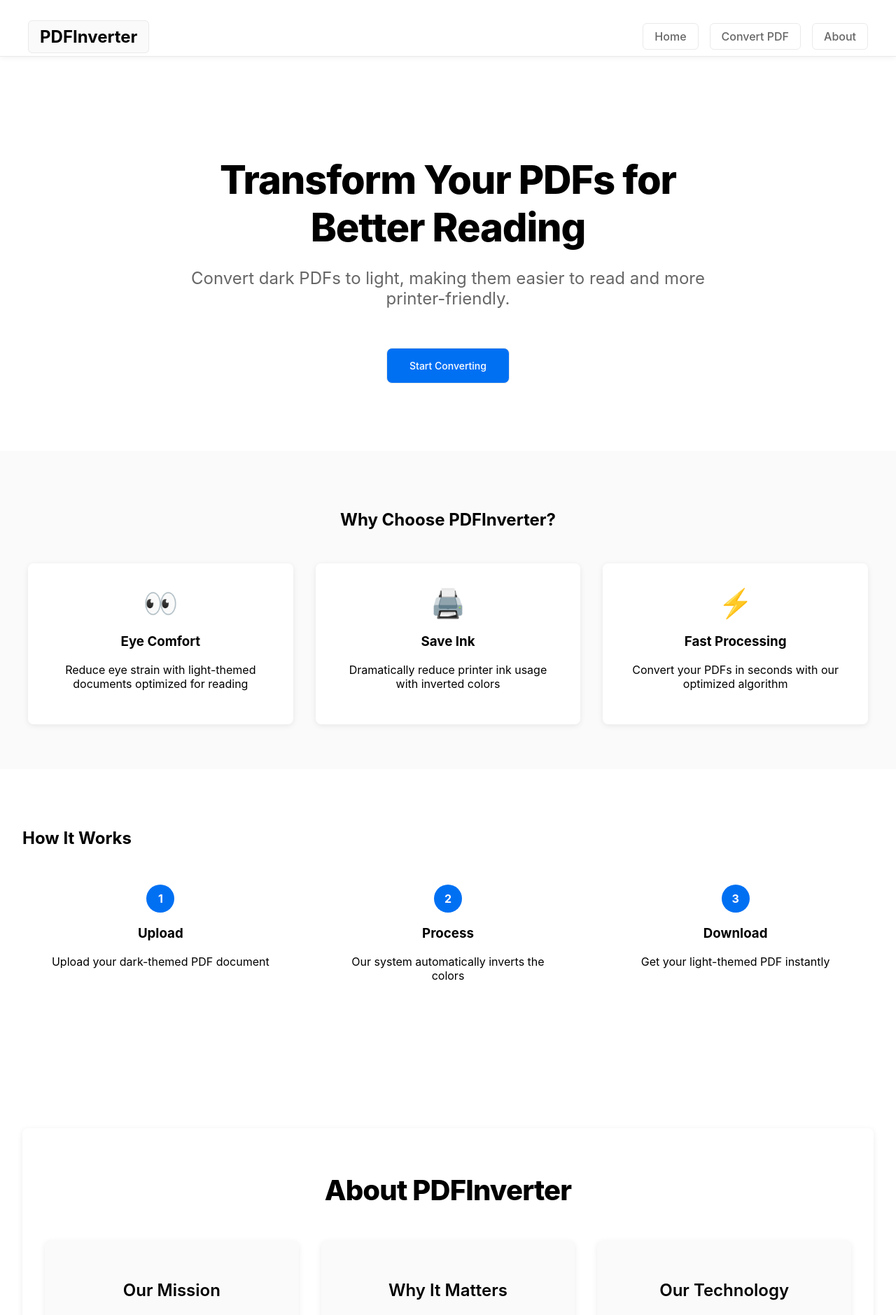
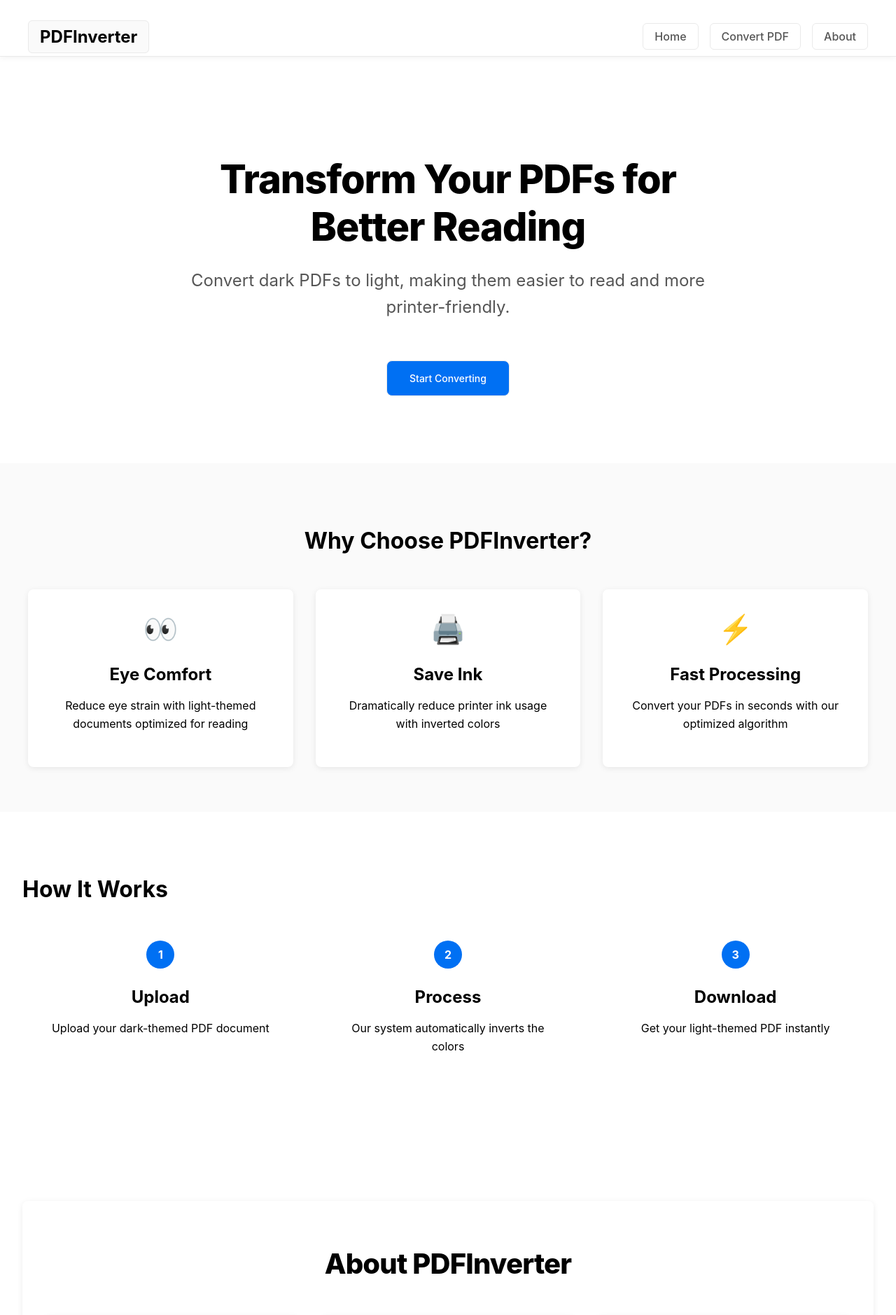
Before and after one commit to SiddheshKanawade/pdf-color-converter, a Flask app: page / in a window 1280 px wide. Shown: the top 1879 px of the page at 70% size. Run offline with Flask 3, Linux system fonts and the light colour scheme; parts of the project's set-up code (start-up, migrations or seed data) failed here and were passed over; some libraries are stand-ins or nearby versions.

Commit message:
add: seo

```diff
--- a/static/style.css
+++ b/static/style.css
@@ -1,7 +1,7 @@
 /* Base styles */
 :root {
     --primary-color: #000;
-    --secondary-color: #666;
+    --secondary-color: #555;
     --accent-color: #0070f3;
     --background-color: #fafafa;
     --border-color: #eaeaea;
@@ -419,11 +419,24 @@ footer {
 
 h1 {
     color: #000;
-    margin-bottom: 32px;
+    margin-bottom: 1.5rem;
     font-size: 2.5rem;
     font-weight: 800;
     text-align: center;
     letter-spacing: -0.02em;
+    line-height: 1.2;
+}
+
+h2 {
+    font-size: 2rem;
+    margin-bottom: 1.25rem;
+    line-height: 1.3;
+}
+
+h3 {
+    font-size: 1.5rem;
+    margin-bottom: 1rem;
+    line-height: 1.4;
 }
 
 form {
@@ -611,3 +624,53 @@ a:hover {
     background-color: var(--hover-color);
     transform: translateY(-2px);
 }
+
+/* SEO improvements for text contrast and readability */
+:root {
+    --primary-color: #000;
+    --secondary-color: #555;
+    /* Darkened for better contrast */
+    --accent-color: #0070f3;
+    --background-color: #fafafa;
+    --border-color: #eaeaea;
+    --hover-color: #0051b3;
+}
+
+/* Improve heading hierarchy */
+h1 {
+    font-size: 2.5rem;
+    margin-bottom: 1.5rem;
+    line-height: 1.2;
+}
+
+h2 {
+    font-size: 2rem;
+    margin-bottom: 1.25rem;
+    line-height: 1.3;
+}
+
+h3 {
+    font-size: 1.5rem;
+    margin-bottom: 1rem;
+    line-height: 1.4;
+}
+
+/* Improve text readability */
+p {
+    line-height: 1.6;
+    margin-bottom: 1rem;
+}
+
+/* Ensure proper focus states for accessibility */
+a:focus,
+button:focus {
+    outline: 2px solid var(--accent-color);
+    outline-offset: 2px;
+}
+
+/* Improve link accessibility */
+.footer-link:focus,
+.nav-links a:focus {
+    outline: 2px solid var(--accent-color);
+    outline-offset: 2px;
+}
--- a/templates/about.html
+++ b/templates/about.html
@@ -1,6 +1,9 @@
 {% extends "base.html" %}
 
-{% block title %}About - PDFInverter{% endblock %}
+{% block title %}About - PDF Color Inverter Tool{% endblock %}
+{% block ogtitle %}About PDFInverter - PDF Color Inverting Tool{% endblock %}
+{% block ogdescription %}Learn about our mission to make PDFs more readable and printer-friendly. Discover how our PDF color inverter works.{% endblock %}
+{% block canonical %}about{% endblock %}
 
 {% block content %}
 <section class="about-section">
--- a/templates/base.html
+++ b/templates/base.html
@@ -3,8 +3,34 @@
 <head>
     <meta charset="UTF-8">
     <meta name="viewport" content="width=device-width, initial-scale=1.0">
-    <title>{% block title %}PDF Color Inverter{% endblock %}</title>
+    <meta name="description" content="Convert dark PDFs to light versions. Make your PDFs easier to read and printer-friendly with our free online tool.">
+    <meta name="keywords" content="PDF converter, dark to light PDF, PDF color inverter, eye-friendly PDF, printer-friendly PDF">
+    <meta name="author" content="PDFInverter">
+    <meta property="og:title" content="{% block ogtitle %}PDFInverter - Convert Dark PDFs to Light{% endblock %}">
+    <meta property="og:description" content="{% block ogdescription %}Transform dark PDFs into light, eye-friendly documents. Perfect for reading and printing.{% endblock %}">
+    <meta property="og:type" content="website">
+    <meta property="og:url" content="{{ request.url }}">
+    <meta name="twitter:card" content="summary">
+    <meta name="robots" content="index, follow">
+    <link rel="canonical" href="{{ request.url_root }}{% block canonical %}{% endblock %}">
+    <title>{% block title %}PDF Color Inverter{% endblock %} | PDFInverter</title>
     <link rel="stylesheet" href="{{ url_for('static', filename='style.css') }}">
+    <script type="application/ld+json">
+    {
+        "@context": "https://schema.org",
+        "@type": "WebApplication",
+        "name": "PDFInverter",
+        "url": "{{ request.url_root }}",
+        "description": "Convert dark PDFs to light versions for better readability and printing",
+        "applicationCategory": "Utility",
+        "operatingSystem": "Any",
+        "offers": {
+            "@type": "Offer",
+            "price": "0",
+            "priceCurrency": "USD"
+        }
+    }
+    </script>
 </head>
 <body>
     <nav class="navbar">
--- a/templates/convert.html
+++ b/templates/convert.html
@@ -1,6 +1,9 @@
 {% extends "base.html" %}
 
-{% block title %}Convert PDF - PDFInverter{% endblock %}
+{% block title %}Convert PDF - Make PDFs Eye-Friendly{% endblock %}
+{% block ogtitle %}Convert Dark PDFs to Light - Free Online Tool{% endblock %}
+{% block ogdescription %}Transform dark-themed PDFs into light, eye-friendly documents. Ideal for reading in bright environments and saving printer ink.{% endblock %}
+{% block canonical %}convert{% endblock %}
 
 {% block content %}
 <section class="convert-section">
--- a/templates/index.html
+++ b/templates/index.html
@@ -1,7 +1,12 @@
 {% extends "base.html" %}
 
+{% block title %}PDF Color Inverter - Convert Dark PDFs to Light{% endblock %}
+{% block ogtitle %}PDFInverter - Convert Dark PDFs to Light Online{% endblock %}
+{% block ogdescription %}Free online tool to convert dark PDFs to light versions. Make your PDFs easier to read and save printer ink.{% endblock %}
+{% block canonical %}{% endblock %}
+
 {% block content %}
-<section class="hero">
+<section class="hero" aria-label="Main banner">
     <div class="hero-content">
         <h1>Transform Your PDFs for Better Reading</h1>
         <p class="hero-description">Convert dark PDFs to light, making them easier to read and more printer-friendly.</p>
@@ -9,7 +14,7 @@
     </div>
 </section>
 
-<section class="features">
+<section class="features" aria-label="Key features">
     <h2>Why Choose PDFInverter?</h2>
     <div class="features-grid">
         <div class="feature-card">
```
